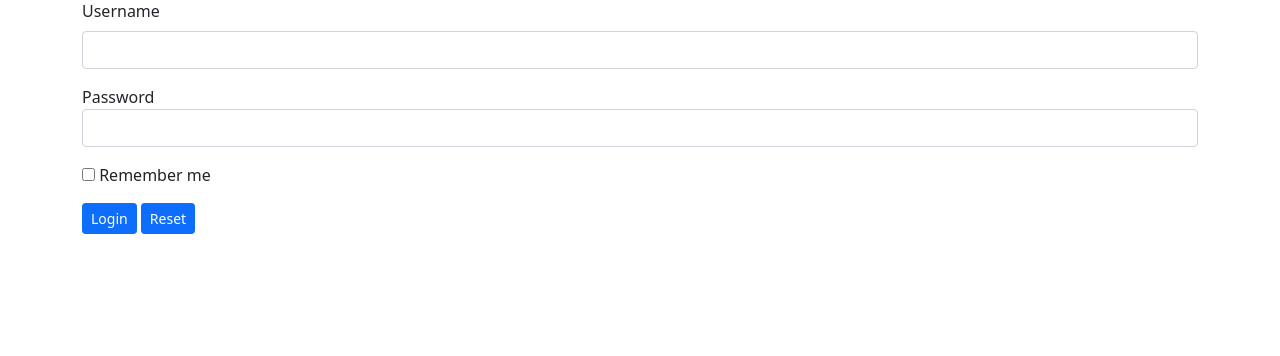
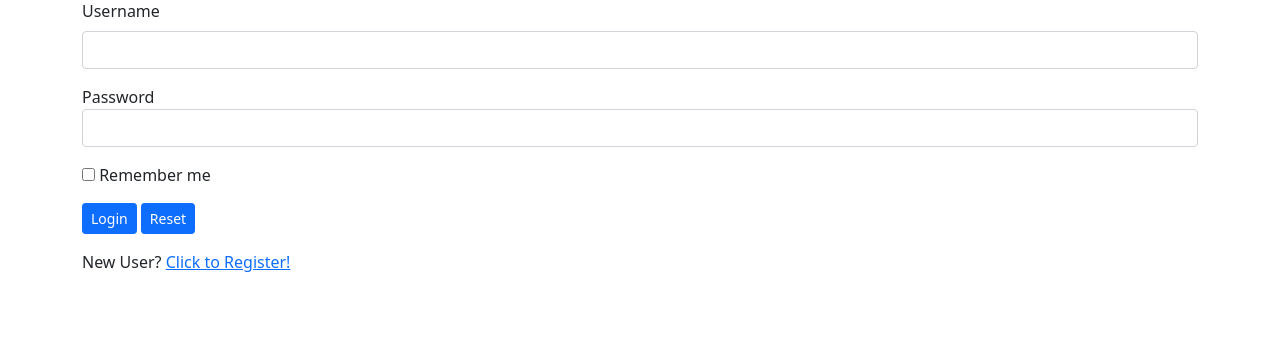
Before and after one commit to pferrero/chat, a Flask app: page /login in a window 1280 px wide. Shown: the part 113-469 px from the top of the page. Run offline with Flask 2, Linux system fonts and the light colour scheme.

Commit message:
Register form

```diff
--- a/chatapp/routes.py
+++ b/chatapp/routes.py
@@ -80,8 +80,9 @@ def logout():
     logout_user()
     return redirect(url_for("index"))
 
-@app.route("/singup", methods=["GET", "POST"])
-def signup():
+@app.route("/signup", methods=["GET", "POST"])
+@app.route("/register", methods=["GET", "POST"])
+def register():
     """
     Displays signup page if it's a GET request.
     Tries to sign the user up if it's a POST request.
--- a/chatapp/templates/baseform.html.jinja
+++ b/chatapp/templates/baseform.html.jinja
@@ -15,18 +15,37 @@
         {{ form.hidden_tag() }}
         <div class="mb-3">
             {{ form.username.label(class_="form-label") }}
-            {{ form.username(size=32, class="form-control") }}
+            {{ form.username(size=32, class_="form-control") }}
             {% for error in form.username.errors %}
                 <span style="color: red;">{{ error }}</span>
             {% endfor %}
         </div>
+        {# If this is a registration form #}
+        {% if form.email %}
+            <div class="mb-3">
+                {{ form.email.label(class_="form_label") }}<br>
+                {{ form.email(size=64, class_="form-control") }}<br>
+                {% for error in form.email.errors %}
+                    <span style="color: red;">{{ error }}</span>
+                {% endfor %}
+            </div>
+        {% endif %}
         <div class="mb-3">
             {{ form.password.label(class_="form_label") }}<br>
-            {{ form.password(size=32, class="form-control") }}
+            {{ form.password(size=32, class_="form-control") }}
             {% for error in form.password.errors %}
                 <span style="color: red;">{{ error }}</span>
             {% endfor %}
         </div>
+        {# If this is a registration form #}
+        {% if form.password2 %}
+            {{ form.password2.label(class_="form_label") }}<br>
+            {{ form.password2(size=32, class_="form-control") }}<br>
+            {% for error in form.password2.errors %}
+                <span style="color: red;">{{ error }}</span>
+            {% endfor %}
+        {% endif %}
+        {# If this is a login form #}
         {% if form.remember_me %}
             <p>{{ form.remember_me() }} {{ form.remember_me.label }}</p>
         {% endif %}
@@ -35,5 +54,8 @@
             <button type="reset" class="btn btn-primary btn-sm">Reset</button>
         </p>
     </form>
+    {% if not form.email %}
+        <p>New User? <a href="{{ url_for('register') }}">Click to Register!</a></p>
+    {% endif %}
 </div>
 {% endblock content %}
--- a/chatapp/templates/index.html.jinja
+++ b/chatapp/templates/index.html.jinja
@@ -6,7 +6,7 @@
 {% block content %}
     <h1 id="titulo">My chat app</h1>
     <ul>
-        <li><a href='{{ url_for("signup") }}'>Sign up</a></li>
+        <li><a href='{{ url_for("register") }}'>Sign up</a></li>
         <li><a href='{{ url_for("login") }}'>Log in</a></li>
     </ul>
 {% endblock %}
```
